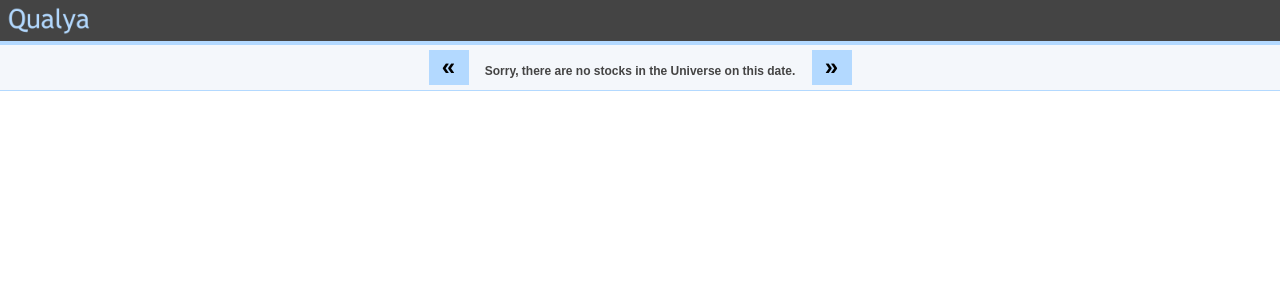
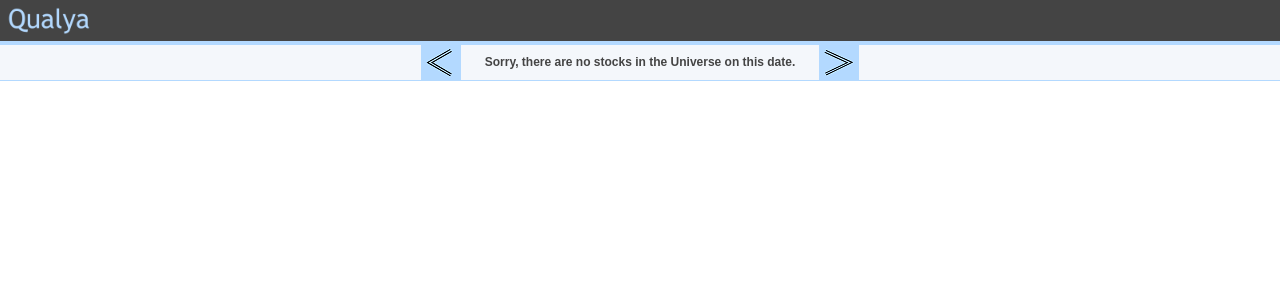
Before and after one commit to mwunder/qualya, a Django app: template twitter_stock/templates/stock_sentiment_universe.html in a window 1280 px wide. Shown: the top 300 px of the page. Run offline with Django 3.2, Linux system fonts and the light colour scheme; the template is opened without the code that fills it: most values are stand-ins (such as "Sample title", 1, 10 or a date in 2020); parts of the project's set-up code (start-up, migrations or seed data) failed here and were passed over.

Commit message:
Changes to the sub-navigation menus on the universe and historical pages, add img sub-folders for buttons and logos, add hover effect to the button class

```diff
--- a/twitter_stock/static/css/global.css
+++ b/twitter_stock/static/css/global.css
@@ -43,15 +43,24 @@ body {
   display: inline-block;
 }
 
+label {
+  color: #aaaaaa;
+}
+
 .dropdown {
-  margin: 10px 0 0 0;
   padding: 0 5px;
   background-color: #f4f7fb;
   border: 2px solid #b3d9ff;
 }
 
 .button {
+  color: white;
+  background-color: #444444;
   border: none;
+}
+
+.button:hover {
+  opacity: .7;
 }
 
 /* media queries ==================================================================================================================================*/
--- a/twitter_stock/static/css/stock_sentiment_universe.css
+++ b/twitter_stock/static/css/stock_sentiment_universe.css
@@ -1,17 +1,7 @@
-#universe,
-#histogram-container,
-#sentiment-bars-container {
-  text-align: center;
-}
-
-#date-button-back,
-#date-button-forward {
-  background-color: #b3d9ff;
-}
-
 #histogram-container,
 #sentiment-bars-container {
   display: none;
+  text-align: center;
 }
 
 #histogram-container {
@@ -36,12 +26,11 @@
 
 @media only screen and (min-width: 240px) {
 
-  #date-button-back,
-  #date-button-forward {
-    height: 25px;
-    width: 25px;
-    margin: 5px 0;
-    font: 700 18px "Arial", sans-serif;
+  #date-back-button,
+  #date-forward-button {
+    height: 21px;
+    width: 24px;
+    vertical-align: middle;
   }
 
   #universe-container{
@@ -49,7 +38,6 @@
   }
 
   #universe {
-    padding: 10px 5px;
     font: 700 9px "Arial", sans-serif;
   }
 
@@ -63,20 +51,18 @@
 
 @media only screen and (min-width: 375px) {
 
-  #date-button-back,
-  #date-button-forward {
-    width: 30px;
-    margin: 5px;
-    padding: 0 0 2px 0;
-    font: 700 20px "Arial", sans-serif;
+  #date-back-button,
+  #date-forward-button {
+    height: 28px;
+    width: 32px;
   }
 
   #universe-container{
-    width: 270px;
+    width: 265px;
   }
 
   #universe {
-    font: 700 10px "Arial", sans-serif;
+    margin-top: 8px;
   }
 
   #sentiment-bars-container {
@@ -89,19 +75,13 @@
 
 @media only screen and (min-width: 475px) {
 
-  #date-button-back,
-  #date-button-forward {
-    height: 30px;
-    width: 35px;
-    font: 700 22px "Arial", sans-serif;
-  }
-
   #universe-container{
-    width: 325px;
+    width: 300px;
   }
 
   #universe {
-    font: 700 11px "Arial", sans-serif;
+    margin-top: 9px;
+    font: 700 10px "Arial", sans-serif;
   }
 
   #sentiment-bars-container {
@@ -113,17 +93,6 @@
 
 @media only screen and (min-width: 575px) {
 
-  #date-button-back,
-  #date-button-forward {
-    height: 35px;
-    width: 40px;
-    font: 700 24px "Arial", sans-serif;
-  }
-
-  #universe {
-    font: 700 12px "Arial", sans-serif;
-  }
-
   #sentiment-bars-container {
     max-width: 430px;
     margin: 45px auto;
@@ -133,6 +102,21 @@
 
 @media only screen and (min-width: 700px) {
 
+  #date-back-button,
+  #date-forward-button {
+    height: 35px;
+    width: 40px;
+  }
+
+  #universe-container{
+    width: 350px;
+  }
+
+  #universe {
+    margin-top: 10px;
+    font: 700 12px "Arial", sans-serif;
+  }
+
   #sentiment-bars-container {
     max-width: 530px;
     margin: 50px auto;
--- a/twitter_stock/static/js/stock_sentiment_universe.js
+++ b/twitter_stock/static/js/stock_sentiment_universe.js
@@ -6,7 +6,7 @@ var DEBUG_UNIVERSE = true;
 
 var addDateButtonClickEvents = function() {
 
-    ["date-button-back", "date-button-forward"].forEach(function(button, index) {
+    ["date-back-button", "date-forward-button"].forEach(function(button, index) {
 
         var inc = index == 0 ? -1 : 1;
 
--- a/twitter_stock/templates/home.html
+++ b/twitter_stock/templates/home.html
@@ -15,7 +15,7 @@
         <div id="load-screen"></div>
 
         <div id="nav">
-            <img id="nav-logo" alt="Qualya Logo" src="{% static 'img/logo.png' %}" />
+            <img id="nav-logo" alt="Qualya Logo" src="{% static 'img/logos/logo.png' %}" />
         </div><!-- /nav -->
 
         <div id="main">
@@ -32,7 +32,7 @@
                 <button id="search-button" class="button">Search</button>
             </div>
 
-            <img id="main-img" alt="Sentiment Tesseract" src="{% static 'img/sentiment_tesseract.png' %}" />
+            <img id="main-img" alt="Sentiment Tesseract" src="{% static 'img/logos/sentiment_tesseract.png' %}" />
         </div><!-- /main -->
 
         <script src='{% static "js/global.js" %}'></script>
--- a/twitter_stock/templates/stock_sentiment_universe.html
+++ b/twitter_stock/templates/stock_sentiment_universe.html
@@ -16,16 +16,20 @@
 
     <div id="nav">
         <a href="/home">
-            <img id="nav-logo" alt="Qualya Logo" src="{% static 'img/logo.png' %}" />
+            <img id="nav-logo" alt="Qualya Logo" src="{% static 'img/logos/logo.png' %}" />
         </a>
     </div><!-- /nav -->
 
     <div id="sub-nav">
-        <button id="date-button-back" class="button">&#171;</button>
+        <div class="button">
+            <img id="date-back-button" src="{% static 'img/buttons/date_back.png' %}" />
+        </div>
 
         <div id="universe-container" class="container"></div>
 
-        <button id="date-button-forward" class="button">&#187;</button>
+        <div class="button">
+            <img id="date-forward-button" src="{% static 'img/buttons/date_forward.png' %}" />
+        </div>
     </div><!-- /sub-nav -->
 
     <div id="histogram-container">
```
Also changed, not shown: twitter_stock/static/css/home.css (+8 -32 lines), twitter_stock/static/css/stock_sentiment_historical.css (+21 -25 lines), twitter_stock/templates/stock_sentiment_historical.html (+5 -5 lines), twitter_stock/static/img/buttons/date_back.png (added), twitter_stock/static/img/buttons/date_forward.png (added), twitter_stock/static/img/buttons/zoom_in.png (added), twitter_stock/static/img/buttons/zoom_out.png (added), twitter_stock/static/img/logos/logo.png (renamed from twitter_stock/static/img/logo.png), twitter_stock/static/img/logos/sentiment_tesseract.png (renamed from twitter_stock/static/img/sentiment_tesseract.png), twitter_stock/static/img/zoom_in.png (deleted), twitter_stock/static/img/zoom_out.png (deleted).
